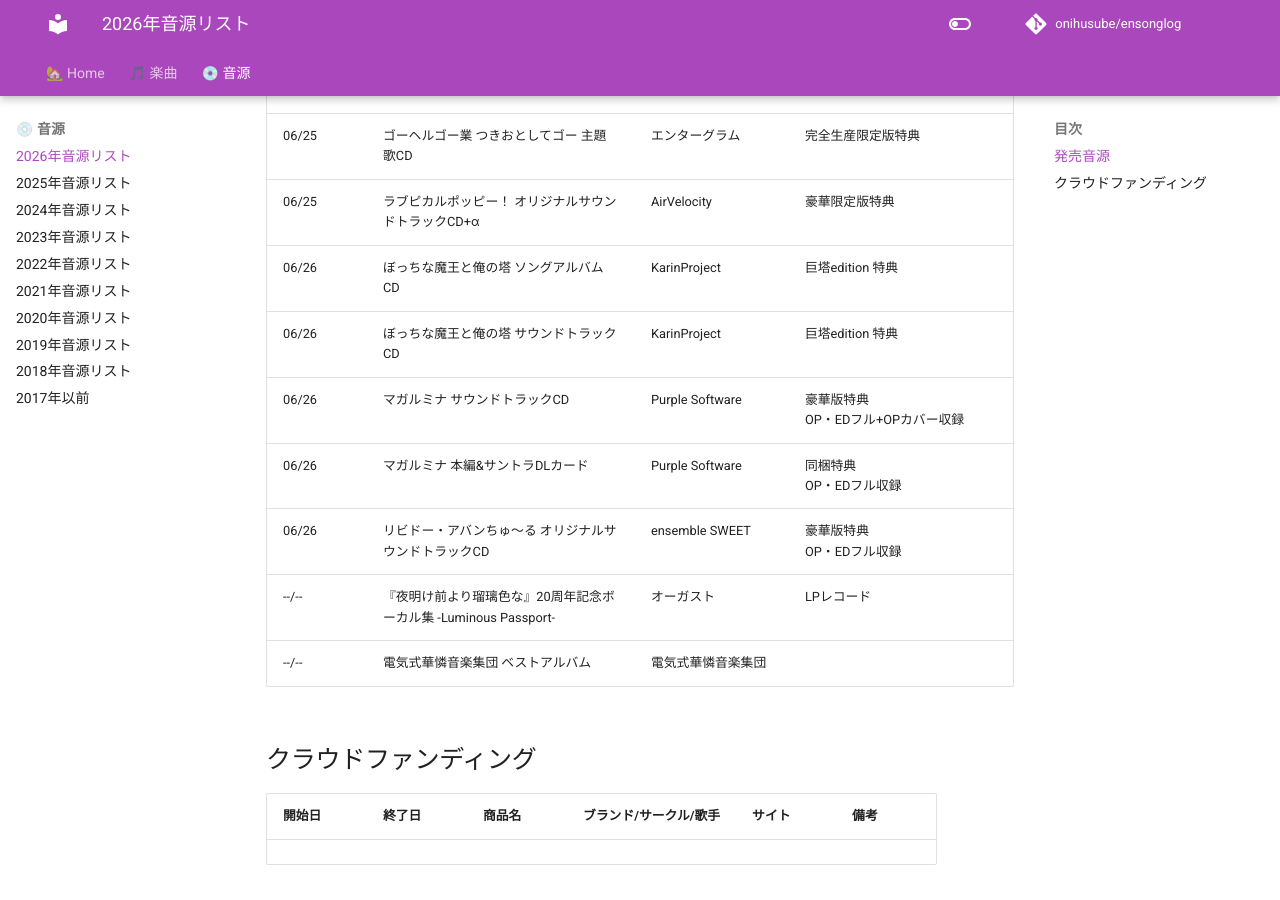
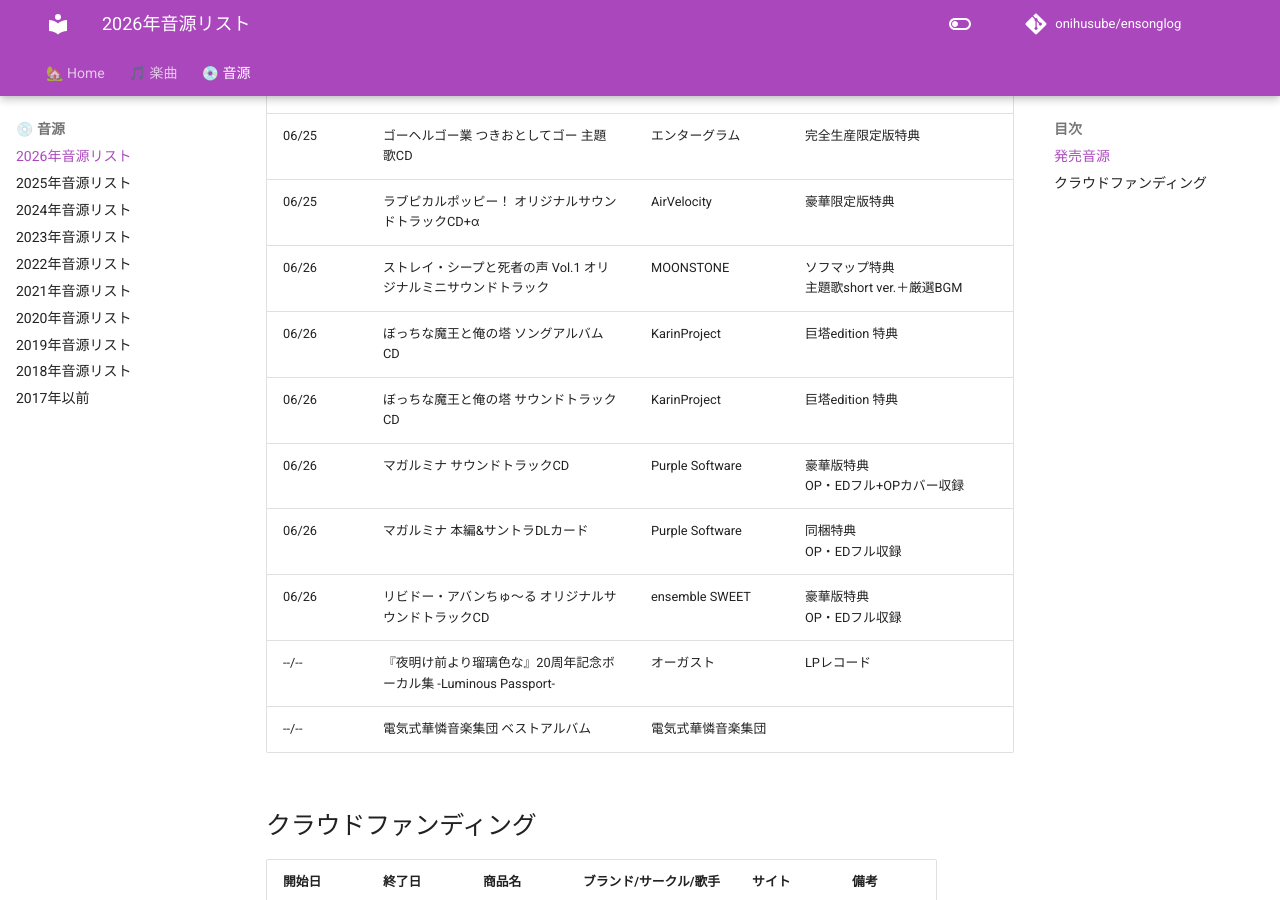
Before and after one commit to onihusube/ensonglog, an MkDocs documentation site: the page built from docs/2026/音源.md, in a window 1280 px wide and 900 px high, scrolled down 3947 px. Built offline with MkDocs 1.6.1 and Material for MkDocs 9.7.7, drawn with Linux system fonts in a browser that asks for light colours; comment, search, counter and statistics services are not loaded.

Commit message:
ストレイ・シープと死者の声 特典追記

```diff
--- a/docs/2026/音源.md
+++ b/docs/2026/音源.md
@@ -63,6 +63,7 @@
 | 05/29 | Relirium -レリリウム- 遺跡と出逢いと冒険と オリジナルサウンドトラック DLCカード | Whirlpool | 初回版封入特典 |
 | 06/25 | ゴーヘルゴー業 つきおとしてゴー 主題歌CD | エンターグラム | 完全生産限定版特典 |
 | 06/25 | ラブピカルポッピー！ オリジナルサウンドトラックCD+α | AirVelocity | 豪華限定版特典 |
+| 06/26 | ストレイ・シープと死者の声 Vol.1 オリジナルミニサウンドトラック | MOONSTONE | ソフマップ特典 </br> 主題歌short ver.＋厳選BGM |
 | 06/26 | ぼっちな魔王と俺の塔 ソングアルバムCD | KarinProject | 巨塔edition 特典 |
 | 06/26 | ぼっちな魔王と俺の塔 サウンドトラックCD | KarinProject | 巨塔edition 特典 |
 | 06/26 | マガルミナ サウンドトラックCD | Purple Software | 豪華版特典 </br> OP・EDフル+OPカバー収録 |
```
